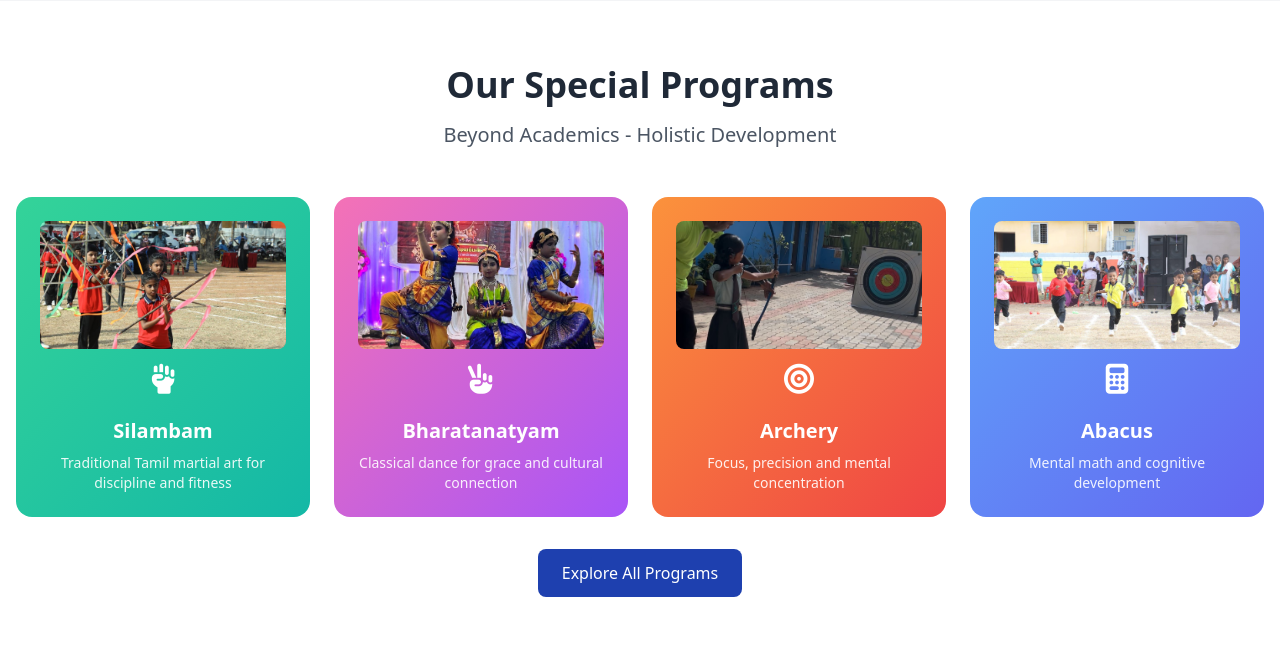
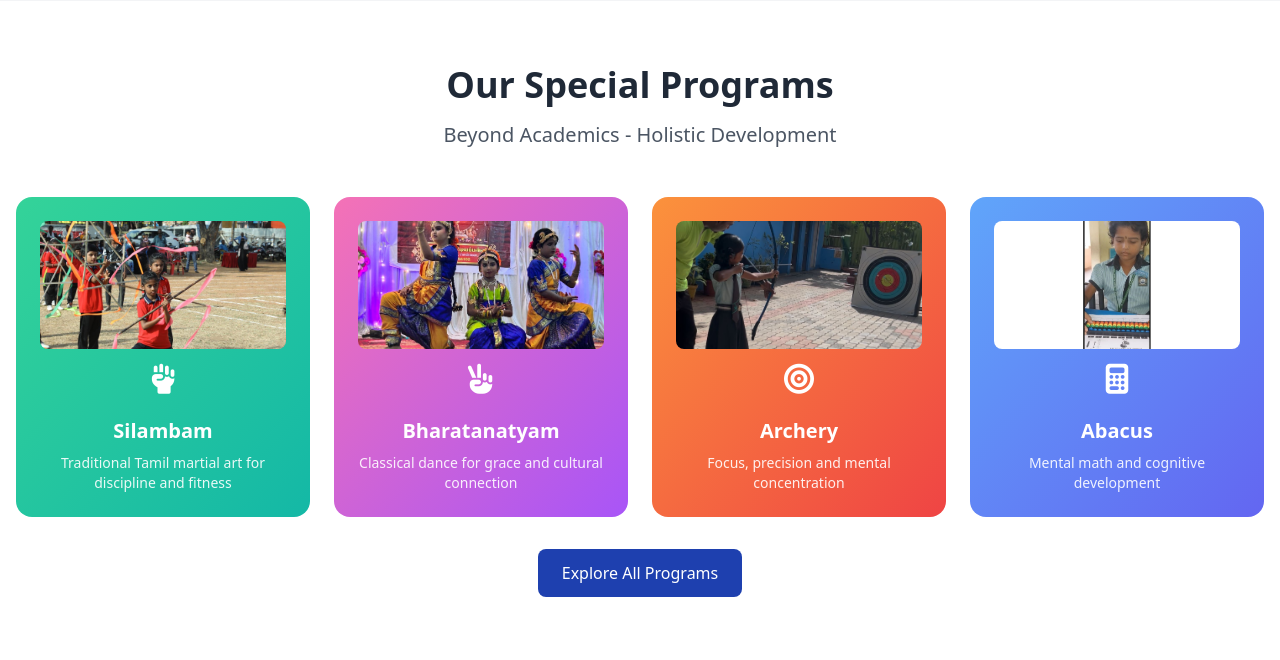
Before and after one commit to madhumitha0511/sivasakthi, a Flask app: page / in a window 1280 px wide. Shown: the part 1699-2359 px from the top of the page. Run offline with Flask 3, Linux system fonts and the light colour scheme; some libraries are stand-ins or nearby versions.

Commit message:
Update home.html

```diff
--- a/templates/home.html
+++ b/templates/home.html
@@ -138,7 +138,7 @@
 
             <!-- Abacus -->
             <div class="bg-gradient-to-br from-blue-400 to-indigo-500 p-6 rounded-2xl text-white text-center hover-lift fade-on-scroll">
-                <img src="/static/images/activity.jpg" alt="Abacus learning" class="w-full h-32 object-cover rounded-lg mb-4">
+                <img src="/static/images/abacus.jpg" alt="Abacus learning" class="w-full h-32 object-cover rounded-lg mb-4">
                 <i class="fas fa-calculator text-3xl mb-4 animate-bounce-soft"></i>
                 <h3 class="text-xl font-bold mb-2">Abacus</h3>
                 <p class="text-sm opacity-90">Mental math and cognitive development</p>
```
